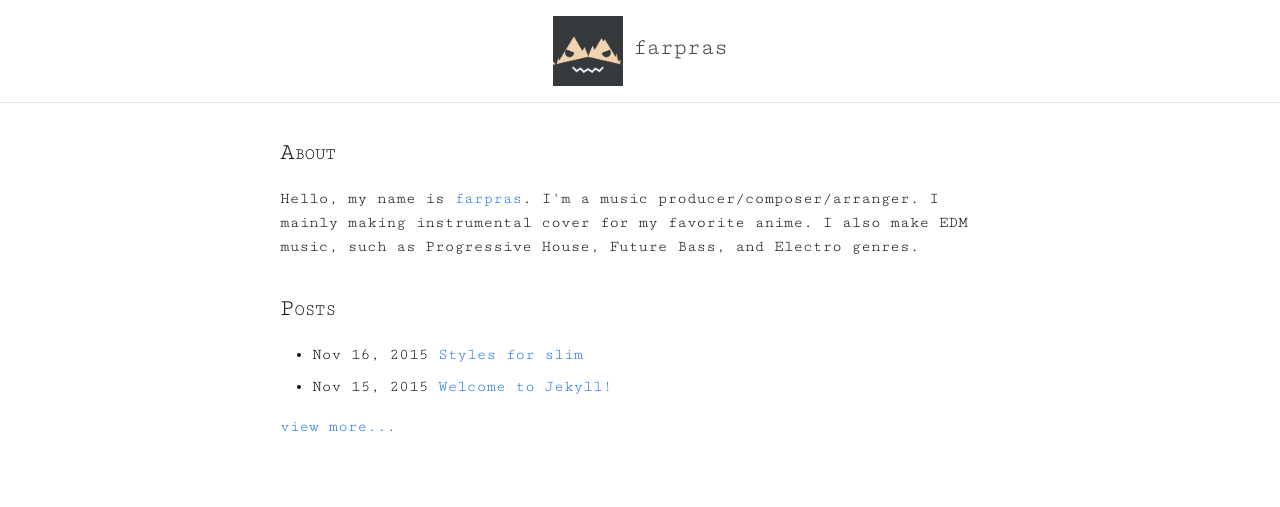
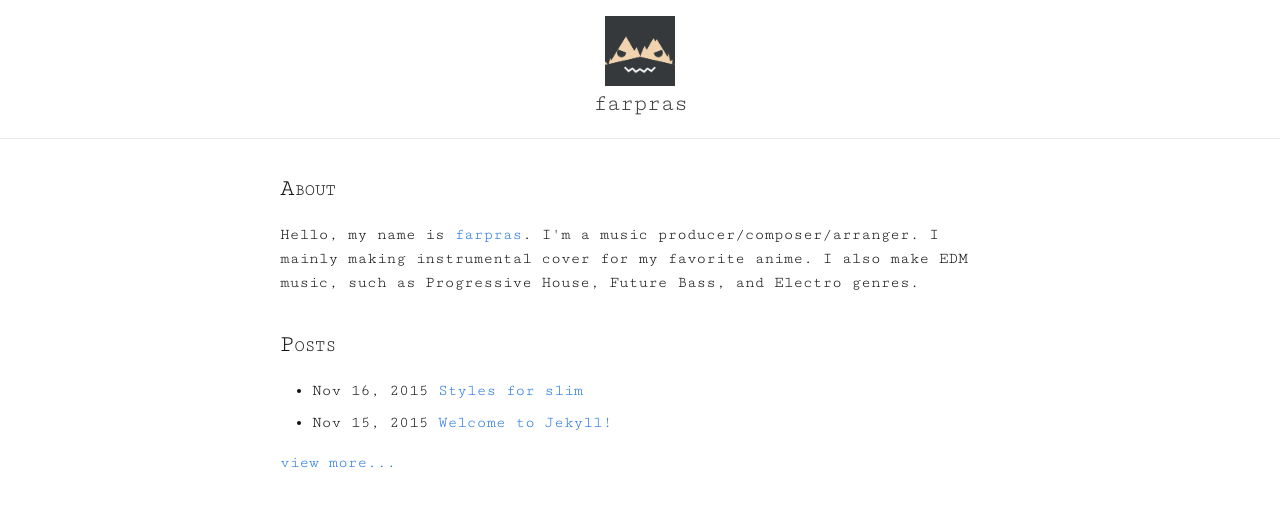
Before and after one commit to farpras/blog, a Jekyll site: the page built from index.html, in a window 1280 px wide. Shown: the top 507 px of the page. Built offline with Jekyll 4.4.1, drawn with Linux system fonts in a browser that asks for light colours.

Commit message:
Added new break line after top ava

```diff
--- a/_layouts/default.html
+++ b/_layouts/default.html
@@ -3,7 +3,7 @@
   {% include head.html %}
   <body>
     <header class="site-header">
-      <img src="{{ site.baseurl }}/images/farpras.png" width="70px" height="70px" />
+      <img src="{{ site.baseurl }}/images/farpras.png" width="70px" height="70px" /><br/>
       <a class="site-title" href="{{ site.baseurl }}/">{{ site.title }}</a>
     </header>
     <div class="page-content">
```
